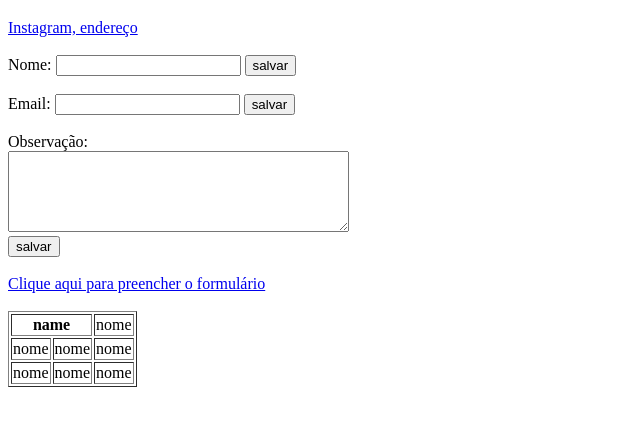
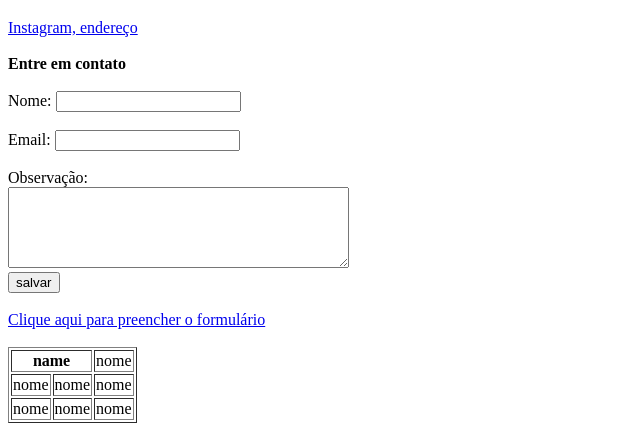
Before and after one commit to mlKelvin/aula1-html, a plain HTML site: page index.html in a window 1280 px wide. Shown: the part 375-798 px from the top of the page, without its empty margins (0-640 px from the left). Drawn offline with Linux system fonts and the light colour scheme.

Commit message:
commit novo

```diff
--- a/index.html
+++ b/index.html
@@ -20,15 +20,15 @@
         <a href="https://www.google.com.br/maps" target="_blank"> endereço</a>
         <br>
         <br>
+        <label><b>Entre em contato</b></label>
+        <br><br>
         <label>Nome: </label>
         <input type="text" name="name"/>
-        <input type="submit" value="salvar"/>
 
         <br>
         <br>
         <label>Email: </label>
         <input type="text" name="email"/>
-        <input type="submit" value="salvar"/>
         <br>
         <br>
         <label>Observação: </label>
```
